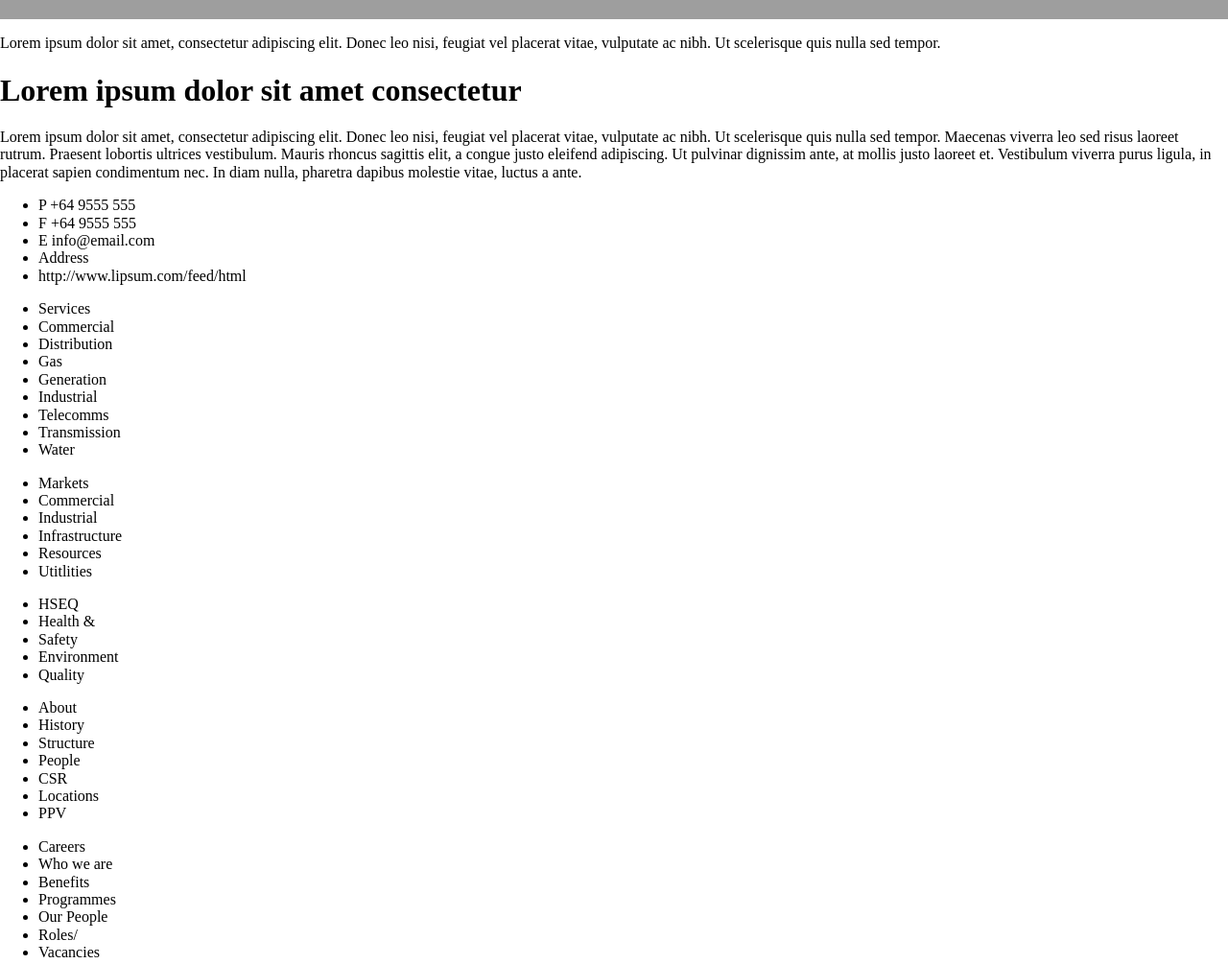
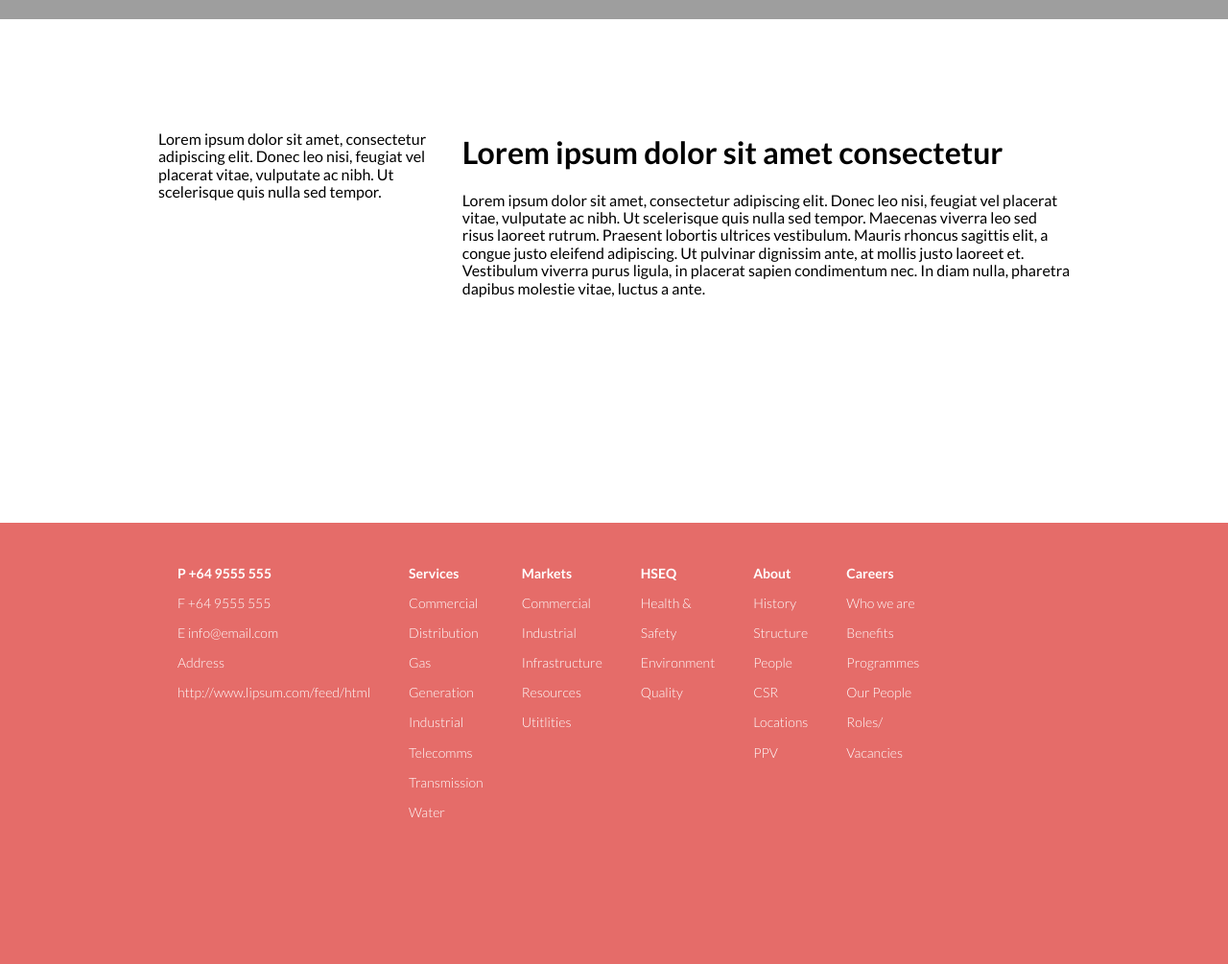
Before and after one commit to Manideep519/crop-site, a website: page app/index.html in a window 1280 px wide. Shown: the part 900-1905 px from the top of the page at 96% size. Drawn offline with Linux system fonts and the light colour scheme; grey boxes are pictures that could not be loaded.

Commit message:
Completed the hero block, main and footer in progress.

```diff
--- a/app/index.html
+++ b/app/index.html
@@ -14,7 +14,7 @@
 					<img class="site-header__logo-main" src="assets/logo.png" alt="leaf,our website logo">
 				</div>
 				<div class="site-header__nav-hide">
-					<div class="wrapper">
+					<div class="wrapper wrapper__nav-fix">
 						<nav class="site-header__nav">
 							<ul>
 								<li><a href="#">Commercial</a></li>
@@ -45,7 +45,7 @@
 		</div>
 
 
-		<div class="section">
+		<div class="section wrapper">
 
 			<div class="section-1">
 				<p>Lorem ipsum dolor sit amet, consectetur adipiscing elit. Donec leo nisi, feugiat vel placerat vitae, vulputate ac nibh. Ut scelerisque quis nulla sed tempor.</p>
@@ -58,7 +58,8 @@
 
 		</div>
 
-		<footer>
+		<footer class="footer">
+			<div class="wrapper">
 				<ul>
 					<li>P +64 9555 555</li>
 					<li>F +64 9555 555</li>
@@ -112,6 +113,7 @@
 					<li>Roles/</li>
 					<li>Vacancies</li>
 				</ul>
+			</div>
 		</footer>
 
 
--- a/app/styles/styles.css
+++ b/app/styles/styles.css
@@ -449,6 +449,7 @@ img{
 		font-weight: normal;
 		line-height: 20px;
 		text-shadow:0 1px rgba(0,0,0,0.2);
+
 	}
 
 /*End of HERO__Image
@@ -510,7 +511,7 @@ img{
 .site-header__nav ul li{
 		list-style-type: none;
 		float: left;
-		margin-right: 40px;
+		margin-right: 50px;
 	}
 
 .wrapper{
@@ -520,5 +521,80 @@ img{
 	box-sizing: border-box;
 	padding-left: 20px;
 	padding-right: 20px;
+}
+
+.wrapper::after{
+		content:"";
+		clear: both;
+		display: table;
+}
+
+.wrapper__nav-fix{
+		max-width: 800px;
+		float: right;
+	}
+
+.section{
+	font-family: 'Lato',sans-serif;
+	height: 525px;
+	padding-top: 100px;
+	padding-bottom: 100px;
 
 }
+
+.section::after{
+		content:"";
+		clear: both;
+		display: table;
+}
+
+.section-1{
+	float: left;
+	max-width: 33.333%;
+}
+
+.section-2{
+	float: right;
+	max-width: 66.666%;
+}
+
+.footer{
+	font-family: 'Lato',sans-serif;
+	background-color: #e56c69;
+	color: #FFF;
+	height: 475px;
+	padding-top: 45px;
+
+/*	ul li:first-child{
+		font-weight: bold;
+	}*/
+
+
+}
+
+.footer::after{
+		content:"";
+		clear: both;
+		display: table;
+}
+
+.footer ul{
+		padding: 0 20px;
+		margin: 0;
+		float: left;
+	}
+
+.footer ul li{
+		list-style-type: none;
+		font-weight: 300;
+		padding-bottom: 15px;
+		font-size: 14px;
+	}
+
+/*	ul:not(:first-child):(first-child){
+		color: blue;
+	}*/
+
+.footer ul li:first-child{
+		font-weight: bold;
+	}
--- /dev/null
+++ b/app/temp/modules/_footer.css
@@ -0,0 +1,37 @@
+.footer{
+	font-family: 'Lato',sans-serif;
+	background-color: #e56c69;
+	color: #FFF;
+	height: 475px;
+	padding-top: 45px;
+	@mixin clearfix;
+
+
+	ul{
+		padding: 0 20px;
+		margin: 0;
+		float: left;
+	}
+
+	ul li{
+		list-style-type: none;
+		font-weight: 300;
+		padding-bottom: 15px;
+		font-size: 14px;
+	}
+
+/*	ul li:first-child{
+		font-weight: bold;
+	}*/
+
+/*	ul:not(:first-child):(first-child){
+		color: blue;
+	}*/
+
+
+	ul li:first-child{
+		font-weight: bold;
+	}
+
+
+}
--- a/app/temp/modules/_hero-img.css
+++ b/app/temp/modules/_hero-img.css
@@ -60,12 +60,12 @@
 			font-size: 3rem;
 		}
 	}
-
 	&__description{
 		font-size: 0.875rem;
 		font-weight: normal;
 		line-height: 20px;
 		text-shadow:0 1px rgba(0,0,0,0.2);
+
 	}
 }
 /*End of HERO__Image
--- /dev/null
+++ b/app/temp/modules/_section.css
@@ -0,0 +1,21 @@
+.section{
+	font-family: 'Lato',sans-serif;
+	height: 525px;
+	padding-top: 100px;
+	padding-bottom: 100px;
+
+
+	@mixin clearfix;
+
+}
+
+
+.section-1{
+	float: left;
+	max-width: 33.333%;
+}
+
+.section-2{
+	float: right;
+	max-width: 66.666%;
+}
--- a/app/temp/modules/_site-header.css
+++ b/app/temp/modules/_site-header.css
@@ -42,6 +42,6 @@
 	&__nav ul li{
 		list-style-type: none;
 		float: left;
-		margin-right: 40px;
+		margin-right: 50px;
 	}
 }
--- a/app/temp/modules/_wrapper.css
+++ b/app/temp/modules/_wrapper.css
@@ -5,5 +5,12 @@
 	box-sizing: border-box;
 	padding-left: 20px;
 	padding-right: 20px;
+	@mixin clearfix;
 
+
+
+	&__nav-fix{
+		max-width: 800px;
+		float: right;
+	}
 }
--- a/app/temp/styles.css
+++ b/app/temp/styles.css
@@ -5,3 +5,5 @@
 @import "modules/_hero-img";
 @import "modules/_site-header";
 @import "modules/_wrapper";
+@import "modules/_section";
+@import "modules/_footer";
```
Lines whose indentation alone changed are shown as unchanged.
